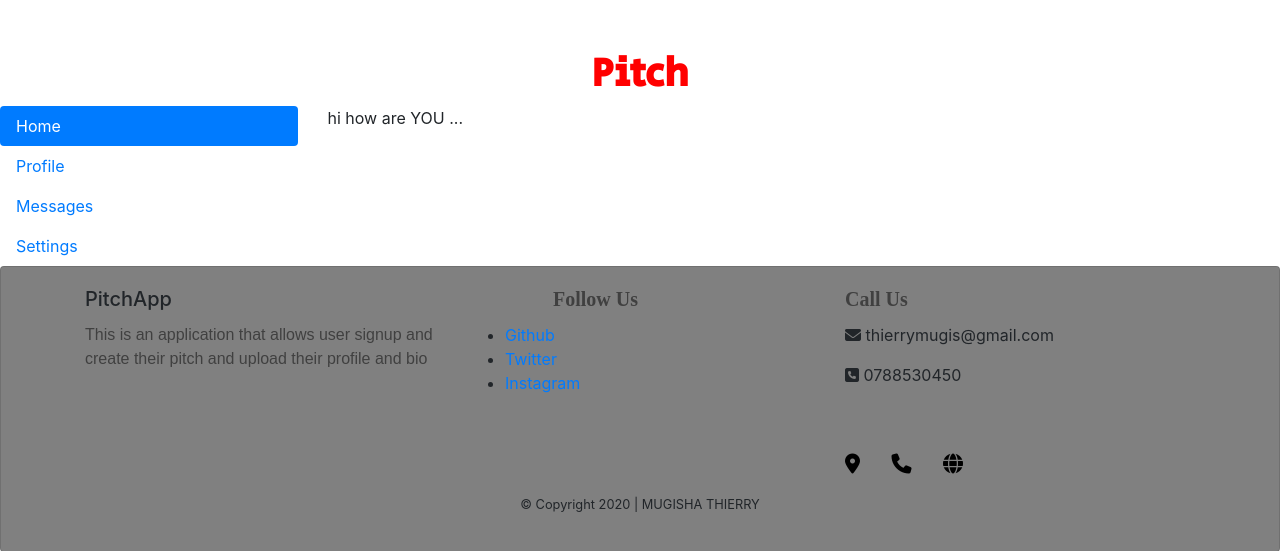
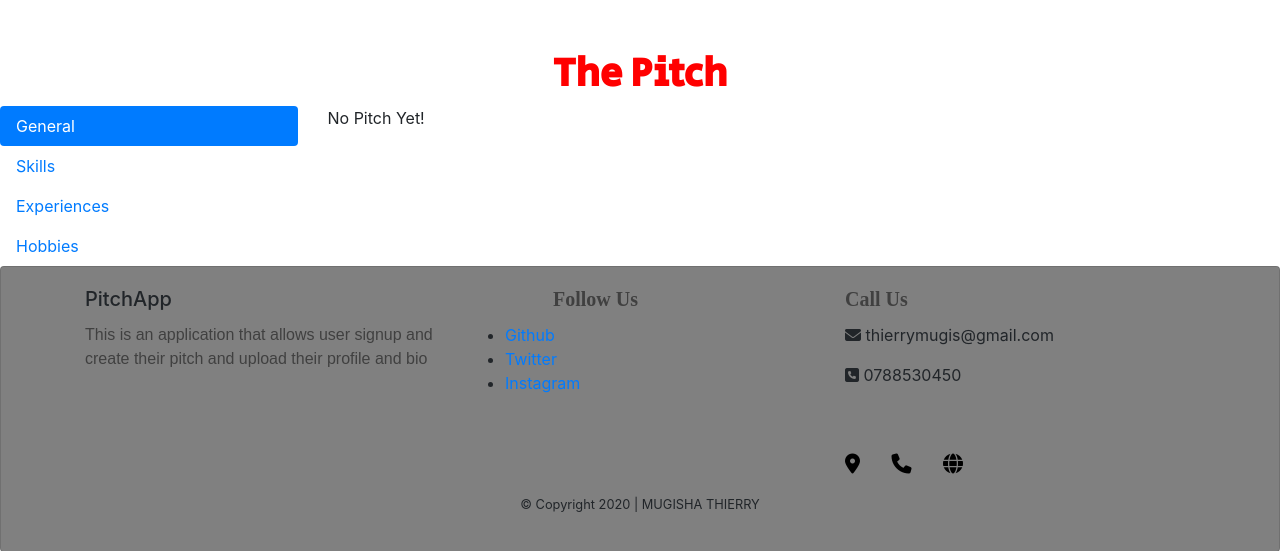
Before and after one commit to mugisha-thierry/pitch-app, a Flask app: page / in a window 1280 px wide. Shown: the part 56-607 px from the top of the page. Run offline with Flask 2, Linux system fonts and the light colour scheme; some libraries are stand-ins or nearby versions; some web fonts are replaced.

Commit message:
Added macros function to index page

```diff
--- a/app/templates/index.html
+++ b/app/templates/index.html
@@ -1,30 +1,31 @@
+{% import 'macros.html' as macro%}
 {% extends 'base.html'%}
 {% block content %}
 
-<h1 class="text-center" style="color: red; padding-top: 50px; font-family: 'Secular One', sans-serif;"><strong> Pitch</strong></h1>
+<h1 class="text-center" style="color: red; padding-top: 50px; font-family: 'Secular One', sans-serif;"><strong>The Pitch</strong></h1>
 
 <div class="row">
     <div class="col-3">
         <div class="nav flex-column nav-pills" id="v-pills-tab" role="tablist" aria-orientation="vertical">
             <a class="nav-link active" id="v-pills-home-tab" data-toggle="pill" href="#v-pills-home" role="tab"
-                aria-controls="v-pills-home" aria-selected="true">Home</a>
+                aria-controls="v-pills-home" aria-selected="true">General</a>
             <a class="nav-link" id="v-pills-profile-tab" data-toggle="pill" href="#v-pills-profile" role="tab"
-                aria-controls="v-pills-profile" aria-selected="false">Profile</a>
+                aria-controls="v-pills-profile" aria-selected="false">Skills</a>
             <a class="nav-link" id="v-pills-messages-tab" data-toggle="pill" href="#v-pills-messages" role="tab"
-                aria-controls="v-pills-messages" aria-selected="false">Messages</a>
+                aria-controls="v-pills-messages" aria-selected="false">Experiences</a>
             <a class="nav-link" id="v-pills-settings-tab" data-toggle="pill" href="#v-pills-settings" role="tab"
-                aria-controls="v-pills-settings" aria-selected="false">Settings</a>
+                aria-controls="v-pills-settings" aria-selected="false">Hobbies</a>
         </div>
     </div>
     <div class="col-9">
         <div class="tab-content" id="v-pills-tabContent">
-            <div class="tab-pane fade show active" id="v-pills-home" role="tabpanel" aria-labelledby="v-pills-home-tab">hi how are YOU
-                ...</div>
-            <div class="tab-pane fade" id="v-pills-profile" role="tabpanel" aria-labelledby="v-pills-profile-tab">...I am Thierry
+            <div class="tab-pane fade show active" id="v-pills-home" role="tabpanel" aria-labelledby="v-pills-home-tab">{{macro.display(pitch)}}
+                </div>
+            <div class="tab-pane fade" id="v-pills-profile" role="tabpanel" aria-labelledby="v-pills-profile-tab">{{macro.display(skills)}}
             </div>
-            <div class="tab-pane fade" id="v-pills-messages" role="tabpanel" aria-labelledby="v-pills-messages-tab">...this is my app
+            <div class="tab-pane fade" id="v-pills-messages" role="tabpanel" aria-labelledby="v-pills-messages-tab">{{macro.display(experiences)}}
             </div>
-            <div class="tab-pane fade" id="v-pills-settings" role="tabpanel" aria-labelledby="v-pills-settings-tab">...see you next time
+            <div class="tab-pane fade" id="v-pills-settings" role="tabpanel" aria-labelledby="v-pills-settings-tab">{{macro.display(hobbies)}}
             </div>
         </div>
     </div>
```
